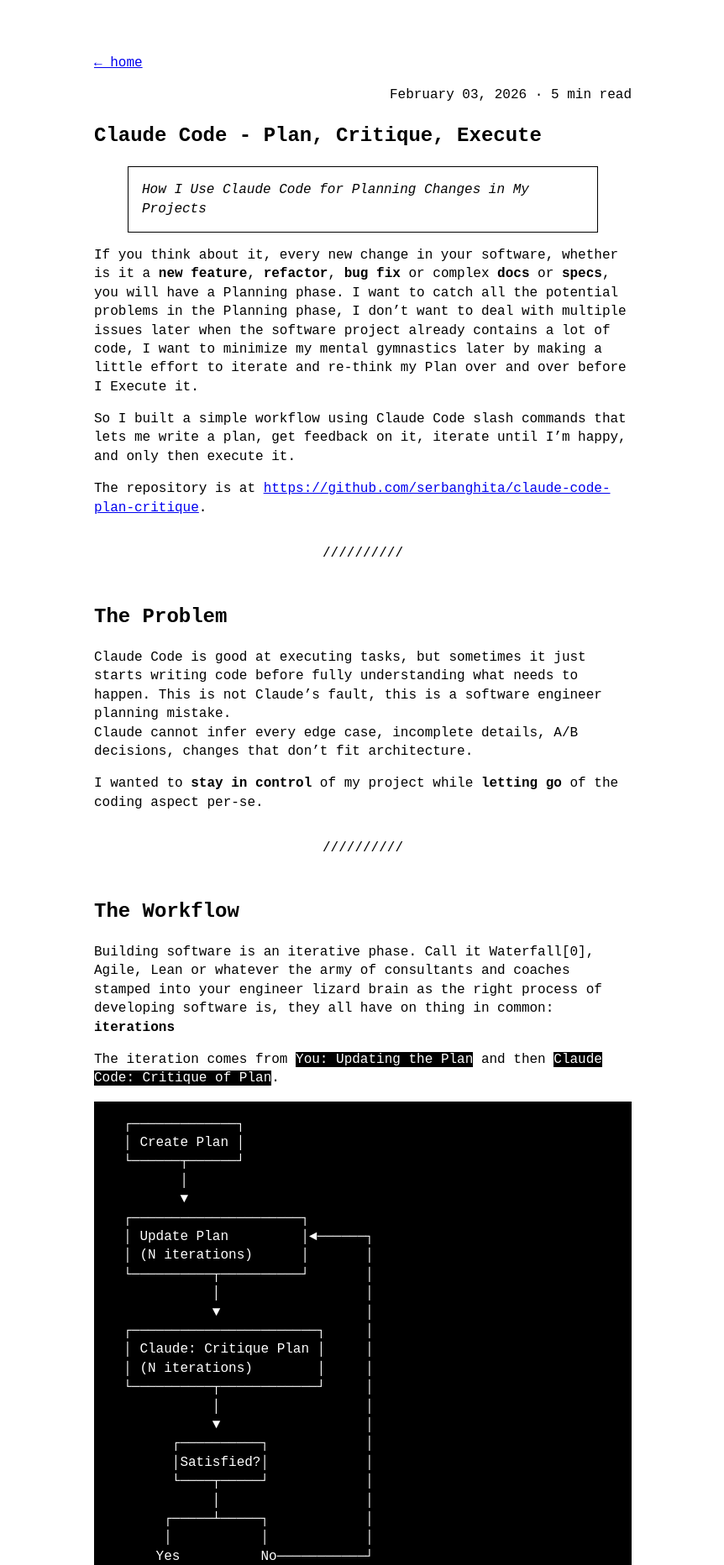
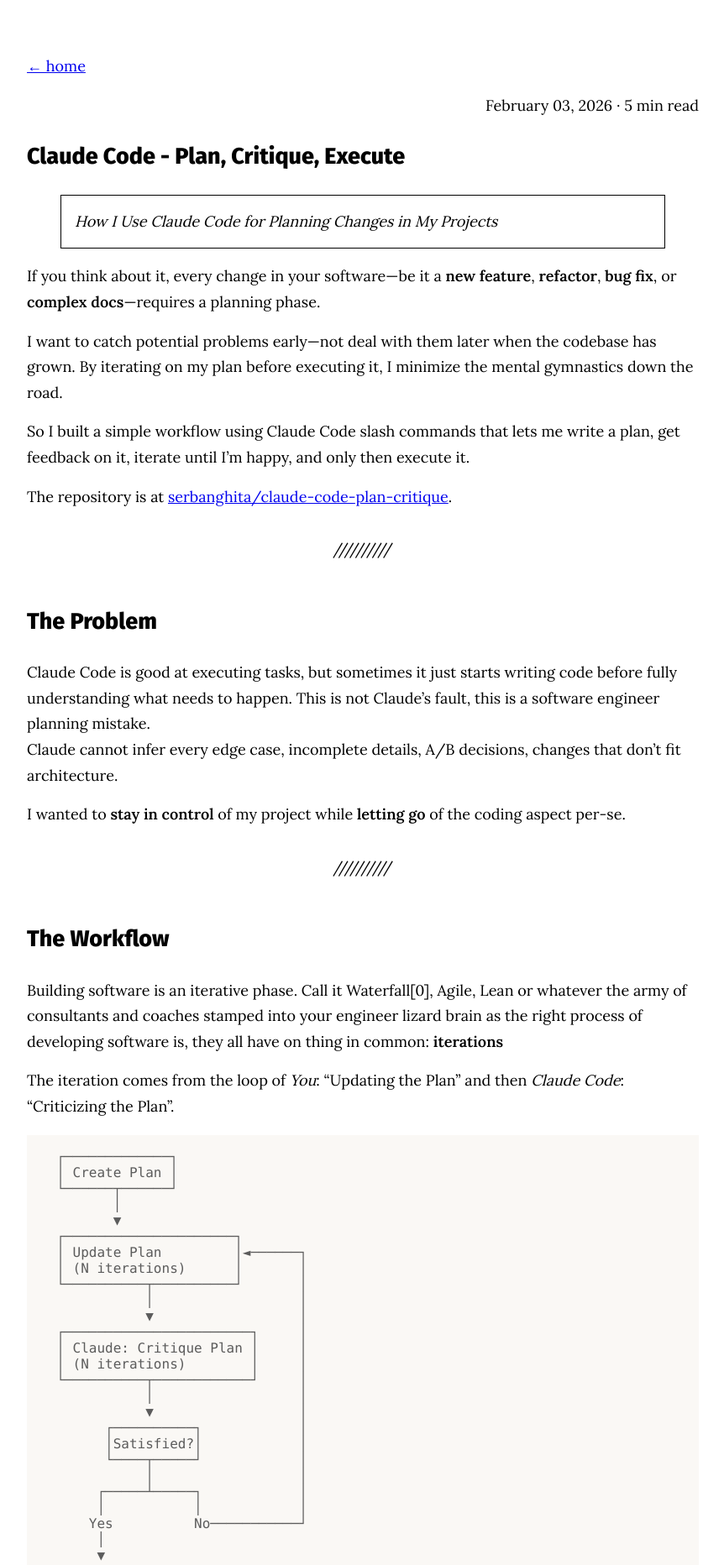
Before and after one commit to serbanghita/ghita.org, a Jekyll site: the page built from _posts/2026-02-03-claude-code-plan-critique.md, in a window 1280 px wide. Shown: the top 1864 px of the page at 84% size, without its empty margins (208-1070 px from the left). Built offline with Jekyll 4.4.1, drawn with Linux system fonts in a browser that asks for light colours; some of the changed text lies outside the part shown.

Commit message:
Updated font and typography Improved text of the article

````diff
--- a/_includes/head.html
+++ b/_includes/head.html
@@ -15,6 +15,9 @@
   {%-feed_meta-%}
 
   <link rel="shortcut icon" type="image/x-icon" href="{{ site.favicon | relative_url }}" />
+  <link rel="preconnect" href="https://fonts.googleapis.com">
+  <link rel="preconnect" href="https://fonts.gstatic.com" crossorigin>
+  <link href="https://fonts.googleapis.com/css2?family=Fira+Sans:wght@400;600;800;900&family=Lora:wght@400;500;600&display=swap" rel="stylesheet">
   <link rel="stylesheet" href="{{ "/assets/css/main.css" | relative_url }}" />
 
 </head>
--- a/_posts/2026-02-03-claude-code-plan-critique.md
+++ b/_posts/2026-02-03-claude-code-plan-critique.md
@@ -9,14 +9,13 @@ tags: [claude-code, llm, planning, software-development]
 
 > How I Use Claude Code for Planning Changes in My Projects
 
-If you think about it, every new change in your software, whether is it a **new feature**, **refactor**, **bug fix** or complex **docs** or **specs**,
-you will have a Planning phase. I want to catch all the potential problems in the Planning phase, I don't want to deal with multiple issues
-later when the software project already contains a lot of code, I want to minimize my mental gymnastics later by making a little effort to iterate
-and re-think my Plan over and over before I Execute it.
+If you think about it, every change in your software—be it a **new feature**, **refactor**, **bug fix**, or **complex docs**—requires a planning phase.
+
+I want to catch potential problems early—not deal with them later when the codebase has grown. By iterating on my plan before executing it, I minimize the mental gymnastics down the road.
 
 So I built a simple workflow using Claude Code slash commands that lets me write a plan, get feedback on it, iterate until I'm happy, and only then execute it.
 
-The repository is at [https://github.com/serbanghita/claude-code-plan-critique](https://github.com/serbanghita/claude-code-plan-critique).
+The repository is at [serbanghita/claude-code-plan-critique](https://github.com/serbanghita/claude-code-plan-critique).
 
 ---
 
@@ -35,7 +34,7 @@ I wanted to **stay in control** of my project while **letting go** of the coding
 Building software is an iterative phase. Call it Waterfall[0], Agile, Lean or whatever the army of consultants and coaches
 stamped into your engineer lizard brain as the right process of developing software is, they all have on thing in common: **iterations**
 
-The iteration comes from `You: Updating the Plan` and then `Claude Code: Critique of Plan`.
+The iteration comes from the loop of _You_: "Updating the Plan" and then _Claude Code_: "Criticizing the Plan".
 
 ```
   ┌─────────────┐
--- a/_sass/no-style-please.scss
+++ b/_sass/no-style-please.scss
@@ -29,12 +29,17 @@ html { height: 100%; scroll-behavior: smooth; }
 
 body {
   color: black;
-  font-family: monospace;
-  font-size: 16px;
-  line-height: 1.4;
+  font-family: 'Lora', Georgia, serif;
+  font-size: 18px;
+  line-height: 1.7;
   margin: 0;
   min-height: 100%;
   overflow-wrap: break-word;
+}
+
+h1, h2, h3, h4, h5, h6 {
+  font-family: 'Fira Sans', -apple-system, BlinkMacSystemFont, sans-serif;
+  font-weight: 800;
 }
 
 .post-meta { text-align: right; }
@@ -50,7 +55,7 @@ li { margin: 0.4rem 0; }
 *:target { background: yellow; }
 
 .w {
-  max-width: 640px;
+  max-width: 800px;
   margin: 0 auto;
   padding: 4rem 2rem;
 }
@@ -72,8 +77,11 @@ table, th, td {
 }
 
 code {
-  color: white;
-  background: black;
+  font-family: 'Fira Code', 'SF Mono', Consolas, monospace;
+  font-size: 16px;
+  line-height: normal;
+  color: #5c5c5c;
+  background: #faf8f5;
 }
 
 div.highlighter-rouge code {
````
Also changed, not shown: other parts of _posts/2026-02-03-claude-code-plan-critique.md (+1 -1 lines), README.md.
